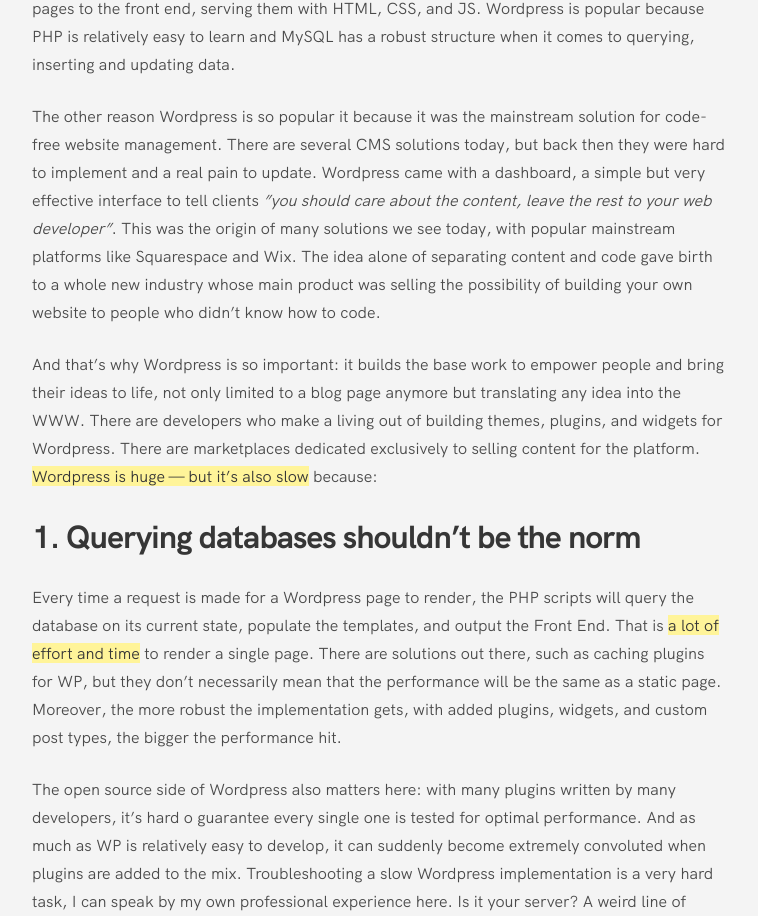
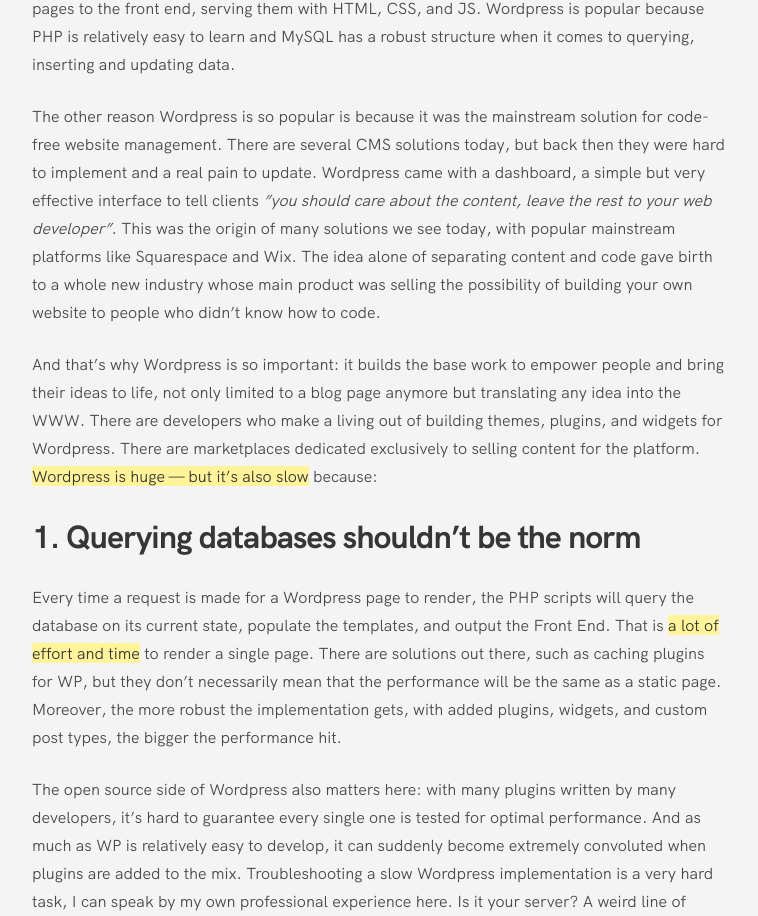
Before and after one commit to vphilot/philot-v1, a Jekyll site: the page built from _posts/2019-06-14-know-your-project-4-reasons-wordpress.md, in a window 1280 px wide and 1400 px high, scrolled down 823 px. Shown: the part 154-1070 px from the top of the window, without its empty margins (260-1018 px from the left). Built offline with Jekyll 4.4.1, drawn with Linux system fonts in a browser that asks for light colours; some web fonts are replaced; some of the changed text lies outside the part shown.

```diff
--- a/_posts/2019-06-14-know-your-project-4-reasons-wordpress.md
+++ b/_posts/2019-06-14-know-your-project-4-reasons-wordpress.md
@@ -11,7 +11,7 @@ That was back then, when Progressive Web Apps, Graceful Degradation, Progressive
 
 To understand how Wordpress became a little problematic, first we need to have a better understanding of how it works. In very superficial terms, Wordpress is composed of PHP code and MySQL databases. PHP is responsible for generating the pages dynamically with content that is read from the MySQL databases. The same dynamic PHP is responsible for outputting the pages to the front end, serving them with HTML, CSS, and JS. Wordpress is popular because PHP is relatively easy to learn and MySQL has a robust structure when it comes to querying, inserting and updating data.
 
-The other reason Wordpress is so popular it because it was the mainstream solution for code-free website management. There are several CMS solutions today, but back then they were hard to implement and a real pain to update. Wordpress came with a dashboard, a simple but very effective interface to tell clients *”you should care about the content, leave the rest to your web developer”*.  This was the origin of many solutions we see today, with popular mainstream platforms like Squarespace and Wix.  The idea alone of separating content and code gave birth to a whole new industry whose main product was selling the possibility of building your own website to people who didn’t know how to code.
+The other reason Wordpress is so popular is because it was the mainstream solution for code-free website management. There are several CMS solutions today, but back then they were hard to implement and a real pain to update. Wordpress came with a dashboard, a simple but very effective interface to tell clients *”you should care about the content, leave the rest to your web developer”*.  This was the origin of many solutions we see today, with popular mainstream platforms like Squarespace and Wix.  The idea alone of separating content and code gave birth to a whole new industry whose main product was selling the possibility of building your own website to people who didn’t know how to code.
 
 And that’s why Wordpress is so important: it builds the base work to empower people and bring their ideas to life, not only limited to a blog page anymore but translating any idea into the WWW. There are developers who make a living out of building themes, plugins, and widgets for Wordpress. There are marketplaces dedicated exclusively to selling content for the platform. **Wordpress is huge &mdash; but it’s also slow** because:
 
@@ -20,7 +20,7 @@ And that’s why Wordpress is so important: it builds the base work to empower p
 
 Every time a request is made for a Wordpress page to render, the PHP scripts will query the database on its current state, populate the templates, and output the Front End. That is **a lot of effort and time** to render a single page. There are solutions out there, such as caching plugins for WP, but they don’t necessarily mean that the performance will be the same as a static page. Moreover, the more robust the implementation gets, with added plugins, widgets, and custom post types, the bigger the performance hit.
 
-The open source side of Wordpress also matters here: with many plugins written by many developers, it’s hard o guarantee every single one is tested for optimal performance. And as much as WP is relatively easy to develop, it can suddenly become extremely convoluted when plugins are added to the mix. Troubleshooting a slow Wordpress implementation is a very hard task, I can speak by my own professional experience here. Is it your server? A weird line of script hidden inside the last plugin you installed? Is there something wrong with the database? **It’s hard to debug,** especially considering you’re only looking at the front end on your browser.
+The open source side of Wordpress also matters here: with many plugins written by many developers, it’s hard to guarantee every single one is tested for optimal performance. And as much as WP is relatively easy to develop, it can suddenly become extremely convoluted when plugins are added to the mix. Troubleshooting a slow Wordpress implementation is a very hard task, I can speak by my own professional experience here. Is it your server? A weird line of script hidden inside the last plugin you installed? Is there something wrong with the database? **It’s hard to debug,** especially considering you’re only looking at the front end on your browser.
 
 ### 2. You probably don’t need so many features
 {: .intro .title .is-3 .has-text-weight-normal .has-line-spacing-tall}
```
Also changed, not shown: other parts of _posts/2019-06-14-know-your-project-4-reasons-wordpress.md (+1 -1 lines).
